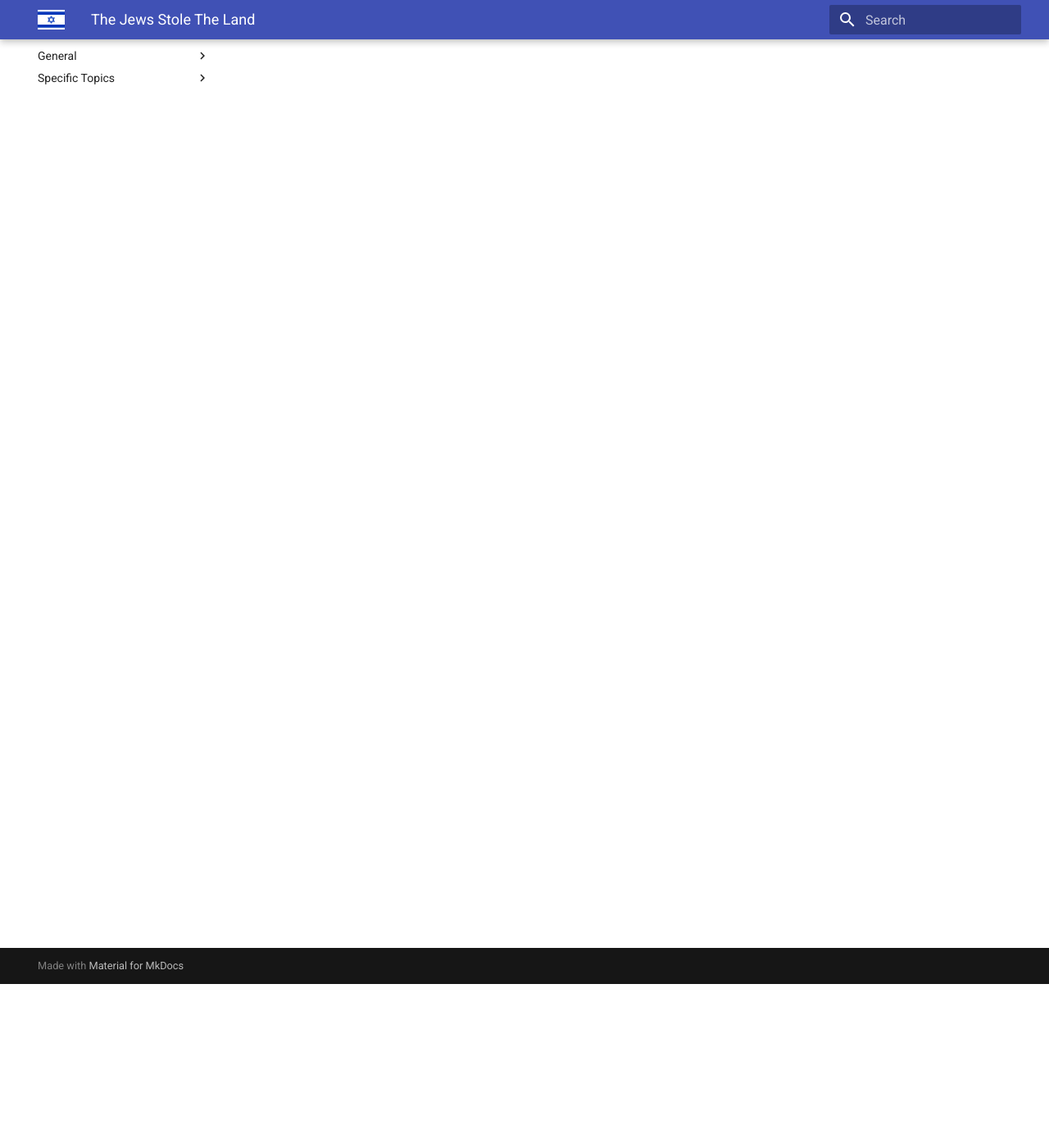
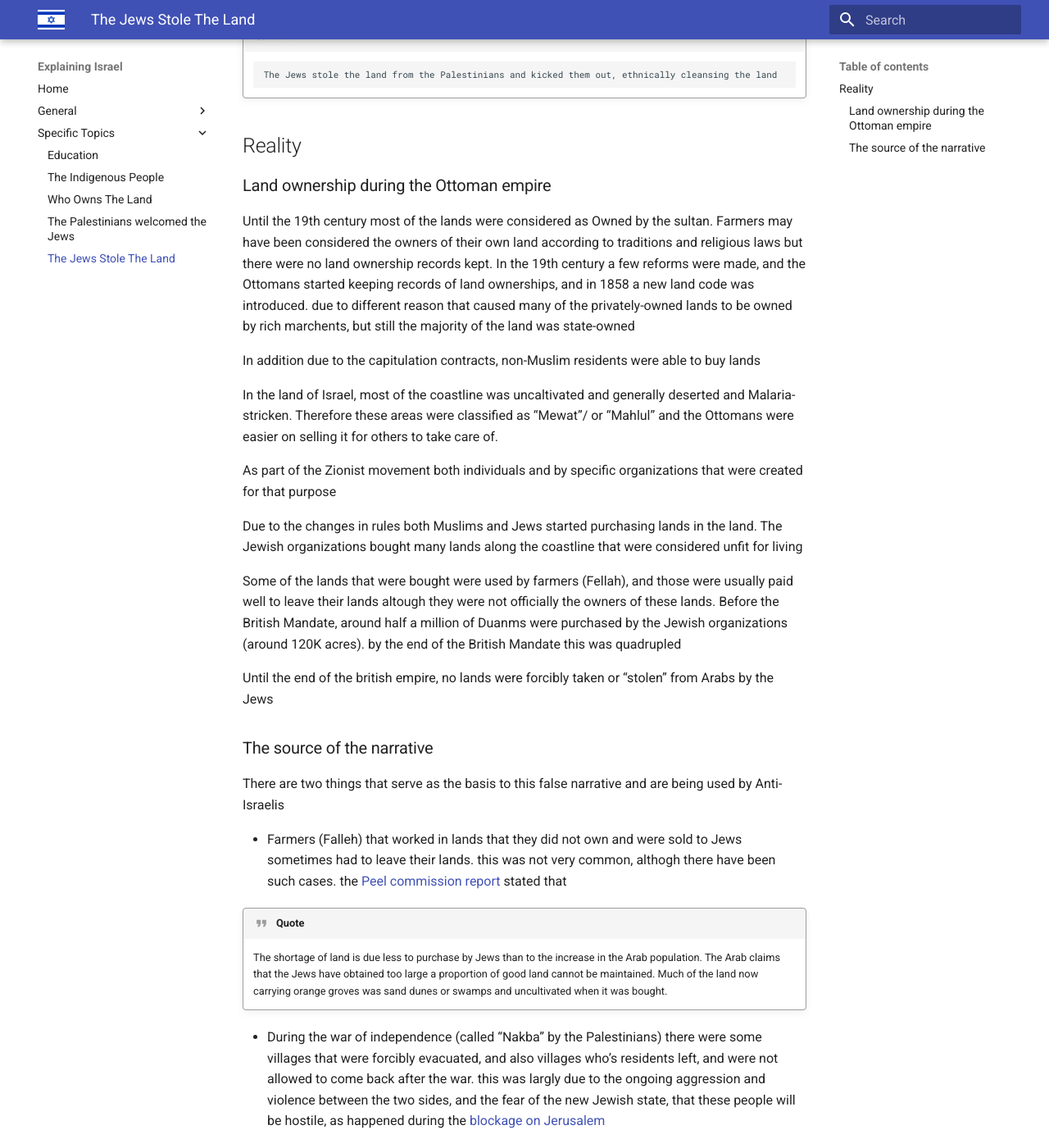
Before and after one commit to RonGros/explaining-israel, an MkDocs documentation site: the page built from docs/Specific Topics/Jews stole the land.md, in a window 1280 px wide and 1400 px high, scrolled down 200 px. Shown: the whole window at 82% size. Built offline with MkDocs 1.6.1 and Material for MkDocs 9.7.7, drawn with Linux system fonts in a browser that asks for light colours; some of the changed text lies outside the part shown.

Commit message:
Add a page about Jews stole land

```diff
--- a/docs/Specific Topics/Jews stole the land.md
+++ b/docs/Specific Topics/Jews stole the land.md
@@ -1,3 +1,32 @@
 # The Jews Stole The Land
 
-Under Construction
+Many people claim that
+
+!!! quote "Claim"
+		The Jews stole the land from the Palestinians and kicked them out, ethnically cleansing the land
+
+## Reality
+### Land ownership during the Ottoman empire
+Until the 19th century most of the lands were considered as Owned by the sultan. Farmers may have been considered the owners of their own land according to traditions and religious laws but there were no land ownership records kept.
+In the 19th century a few reforms were made, and the Ottomans started keeping records of land ownerships, and in 1858 a new land code was introduced. due to different reason that caused many of the privately-owned lands to be owned by rich marchents, but still the majority of the land was state-owned
+
+In addition due to the capitulation contracts, non-Muslim residents were able to buy lands
+
+In the land of Israel, most of the coastline was uncaltivated and generally deserted and Malaria-stricken. Therefore these areas were classified as “Mewat”/ or “Mahlul” and the Ottomans were easier on selling it for others to take care of.
+
+As part of the Zionist movement both individuals and by specific organizations that were created for that purpose
+
+Due to the changes in rules both Muslims and Jews started purchasing lands in the land. The Jewish organizations bought many lands along the coastline that were considered unfit for living
+
+Some of the lands that were bought were used by farmers (Fellah), and those were usually paid well to leave their lands altough they were not officially the owners of these lands.
+Before the British Mandate, around half a million of Duanms were purchased by the Jewish organizations (around 120K acres). by the end of the British Mandate this was quadrupled
+
+Until the end of the british empire, no lands were forcibly taken or “stolen” from Arabs by the Jews
+
+### The source of the narrative
+There are two things that serve as the basis to this false narrative and are being used by Anti-Israelis
+
+* Farmers (Falleh) that worked in lands that they did not own and were sold to Jews sometimes had to leave their lands. this was not very common, althogh there have been such cases. the [Peel commission report](https://www.un.org/unispal/document/auto-insert-197740/) stated that
+!!! Quote
+    The shortage of land is due less to purchase by Jews than to the increase in the Arab population. The Arab claims that the Jews have obtained too large a proportion of good land cannot be maintained. Much of the land now carrying orange groves was sand dunes or swamps and uncultivated when it was bought.
+   * During the war of independence (called “Nakba” by the Palestinians) there were some villages that were forcibly evacuated, and also villages who’s residents left, and were not allowed to come back after the war. this was largly due to the ongoing aggression and violence between the two sides, and the fear of the new Jewish state, that these people will be hostile, as happened during the [blockage on Jerusalem](https://en.wikipedia.org/wiki/Battle_for_Jerusalem)
--- a/mkdocs.yml
+++ b/mkdocs.yml
@@ -24,3 +24,4 @@ nav:
     - Specific Topics/The indigineous People.md
     - Specific Topics/Who Owns The Land.md
     - Specific Topics/The Palestinians welcomed the Jews.md
+    - Specific Topics/Jews stole the land.md
```
